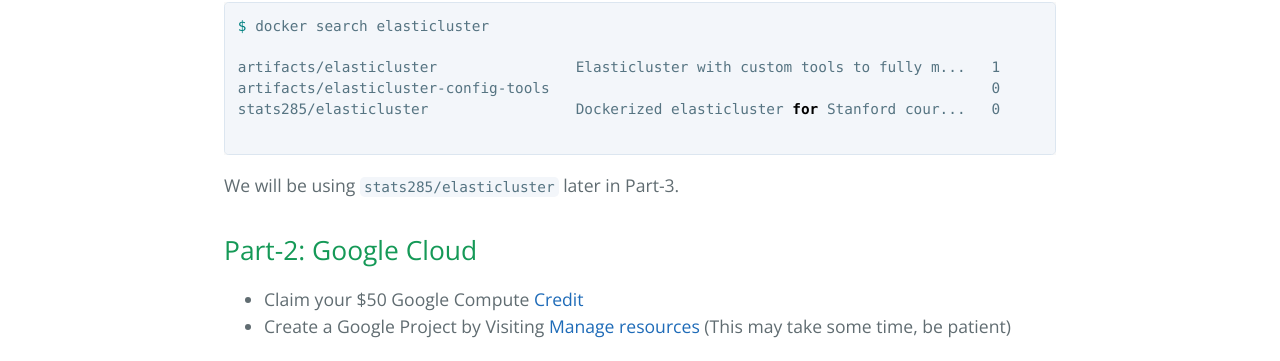
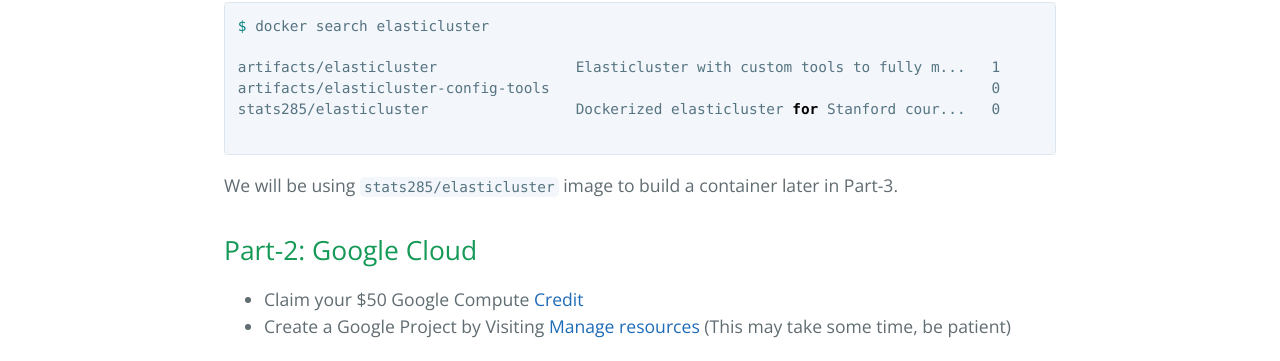
Before and after one commit to stats285/stats285.github.io, a Jekyll site: the page built from assets/assignments/02/assignment2.md, in a window 1280 px wide. Shown: the part 891-1252 px from the top of the page. Built offline with Jekyll 4.4.1, drawn with Linux system fonts in a browser that asks for light colours; the repository's description, which GitHub fills in, is left out; our own code applies the rules of GitHub Pages for plain Markdown files.

Commit message:
docker added

````diff
--- a/assets/assignments/02/assignment2.md
+++ b/assets/assignments/02/assignment2.md
@@ -24,7 +24,7 @@
 ```
 
 
-We will be using `stats285/elasticluster` later in Part-3.
+We will be using `stats285/elasticluster` image to build a container later in Part-3.
 
 
 ## Part-2: Google Cloud
````
